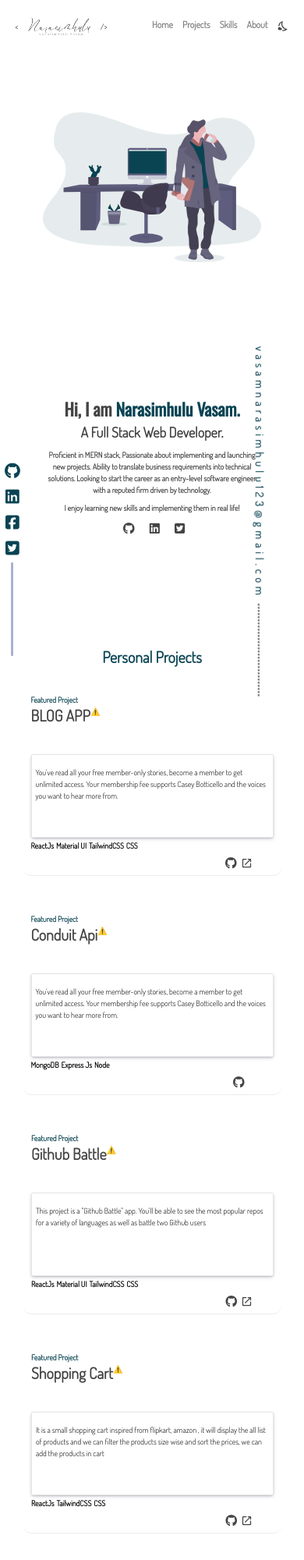
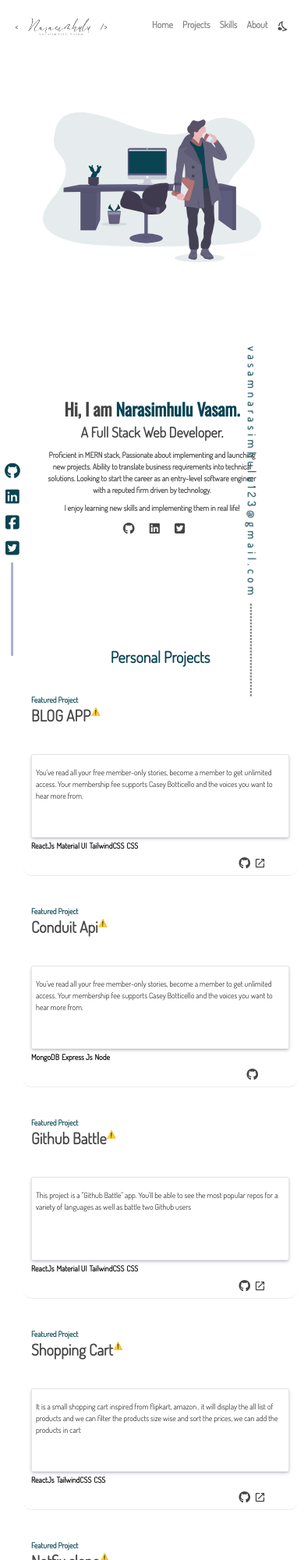
Before and after one commit to Narasimhuluv/Portfolio-Narasimhulu, a React app in the folder portfolio-narasimhulu/: page / in a window 390 px wide. Shown: the top 2000 px of the page at 78% size. Built offline with nearby package versions, Linux system fonts and the light colour scheme; no server answers.

Commit message:
add files

```diff
--- a/portfolio-narasimhulu/src/stylesheets/style.css
+++ b/portfolio-narasimhulu/src/stylesheets/style.css
@@ -554,7 +554,7 @@ a {
     right: -17rem;
   }
 }
-@media screen and (max-width: 540px) {
+@media screen and (max-width: 698px) {
   html {
     font-size: 10px;
   }
@@ -611,7 +611,7 @@ a {
   }
 }
 
-@media screen and (max-width: 415px) {
+@media screen and (max-width: 564px) {
   html {
     font-size: 10px;
   }
@@ -674,7 +674,7 @@ a {
     margin-left: 2rem !important;
   }
   .links_left {
-    left: 1rem;
+    left: 1.5rem;
   }
   .skills .width_full {
     width: 90%;
@@ -682,18 +682,22 @@ a {
     margin: auto;
   }
   .mail_right {
-    right: -17rem;
+    right: -20rem;
   }
 }
-@media screen and (max-width: 376px) {
+@media screen and (max-width: 392px) {
   html {
     font-size: 10px;
   }
   .container {
     width: 90%;
+    margin-left: 1rem;
   }
   .header {
     padding: 2rem 0;
+  }
+  .projects {
+    margin-left: 3rem !important;
   }
   .flex_15 {
     flex: 0 1 30%;
@@ -715,6 +719,8 @@ a {
   }
   .project_article {
     height: 22rem;
+    margin: 0 !important;
+    /* margin-left: 2rem; */
   }
   .about_banner img {
     margin: 0;
```
